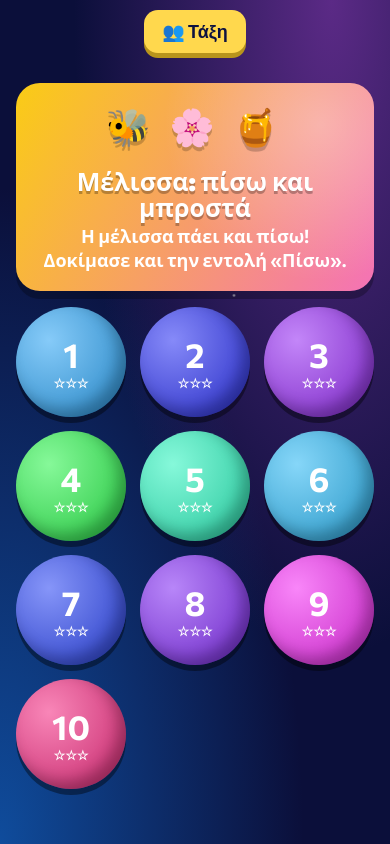
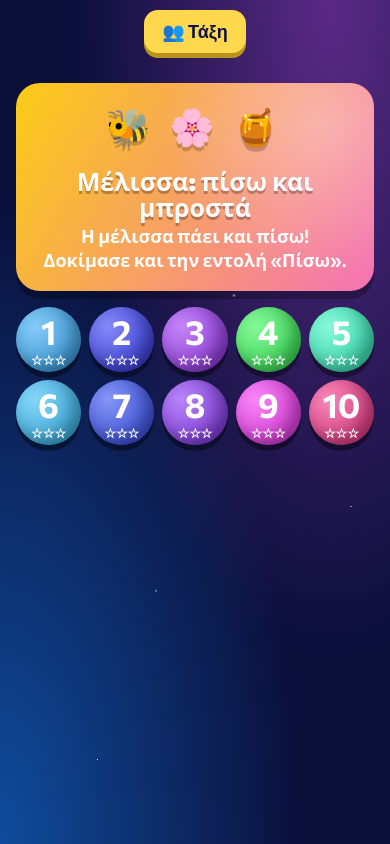
Before and after one commit to mic11alex-debug/digikidsedu, a plain HTML site: page ek/p_bee.html in a window 390 px wide. Drawn offline with Linux system fonts and the light colour scheme.

Commit message:
Προγραμματισμός: οι αποστολές σε πλέγμα 5 στήλες (5 πάνω, 5 κάτω), κεντραρισμένες, και σε κινητό
Co-Authored-By: Claude Sonnet 5.5 <noreply@anthropic.com>
Claude-Session: https://claude.ai/code/session_01VLnCt8oA9MjyXhXh3vJFoQ

```diff
--- a/ek/p_bee.html
+++ b/ek/p_bee.html
@@ -21,7 +21,7 @@ h2{font-size:clamp(20px,3vw,26px);margin:12px 0 8px}
 .btn.sm{font-size:14px;padding:4px 12px;box-shadow:0 3px 0 #b8941c}.btn:disabled{opacity:.5}
 .big{display:flex;align-items:center;gap:14px;width:100%;text-align:left;font:inherit;color:#fff;cursor:pointer;background:linear-gradient(135deg,#ff8fc744,#7fd6ff44)}
 .big .em{font-size:54px}.big small{display:block;font-weight:400}
-.lv{display:grid;grid-template-columns:repeat(auto-fill,minmax(104px,1fr));gap:14px}
+.lv{display:grid;grid-template-columns:repeat(5,minmax(0,1fr));gap:14px;max-width:640px;margin:0 auto}@media(max-width:520px){.lv{gap:8px}.pl{font-size:22px}.pl span{font-size:9px}}
 .pl{aspect-ratio:1;border-radius:50%;border:0;background:radial-gradient(circle at 30% 30%,hsl(var(--h),90%,75%),hsl(var(--h),70%,45%));color:#fff;font:900 34px Commissioner,sans-serif;cursor:pointer;box-shadow:0 6px 0 #0006,inset -8px -8px 14px #0004;display:grid;place-items:center;align-content:center}
 .pl span{font-size:13px}.pl:hover{transform:scale(1.06) rotate(-4deg)}
 .top{display:flex;align-items:center;gap:12px;flex-wrap:wrap}.top h2{margin:0;flex:1}.cn{background:#ffffff22;border-radius:999px;padding:2px 14px}
```
Also changed, not shown: ek/p_alg.html (+1 -1 lines), ek/p_col.html (+1 -1 lines), ek/p_cyp.html (+1 -1 lines), ek/p_gif.html (+1 -1 lines), ek/p_rep.html (+1 -1 lines), ek/p_riv.html (+1 -1 lines), ek/p_trn.html (+1 -1 lines).
